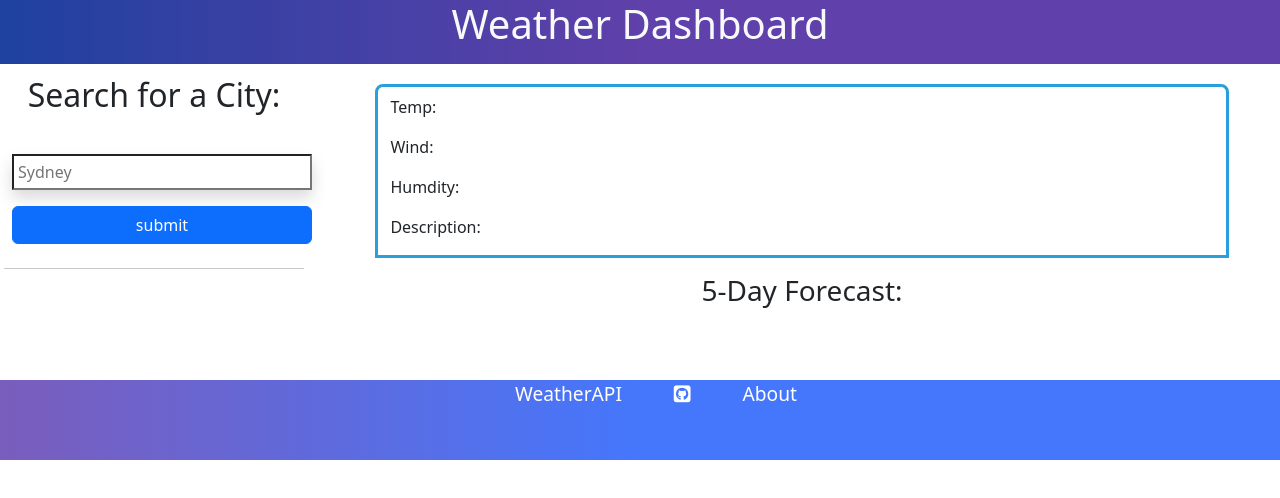
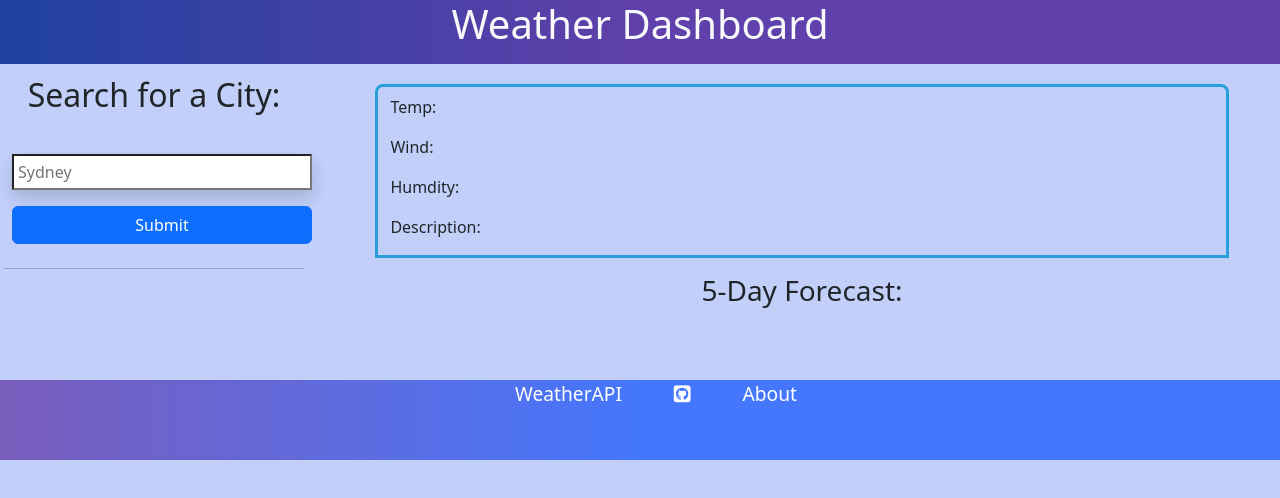
Before and after one commit to KangaZero/kangazero.weatherdashboard.io, a plain HTML site: page index.html in a window 1280 px wide. Drawn offline with nearby package versions, Linux system fonts and the light colour scheme.

Commit message:
Minor css changes (centering of text) and background color change

```diff
--- a/assets/style.css
+++ b/assets/style.css
@@ -1,3 +1,7 @@
+body{
+    background-color: rgb(193, 207, 249);
+}
+
 /* Heading */
 #header{
     background: linear-gradient(270deg, rgba(122,93,188,1) 50%, rgba(69,119,252,1) 100%);
--- a/index.html
+++ b/index.html
@@ -28,7 +28,7 @@
                     <br>
                         <input class="container-fluid shadow p-1 m-2 bg-white" type="text" id="city" name="city" placeholder="Sydney">
                     <br>
-                        <input id="submit" type="submit" class="container-fluid m-2 btn btn-primary" value="submit"></input>
+                        <input id="submit" type="submit" class="container-fluid m-2 btn btn-primary" value="Submit"></input>
                     <hr>
              </form>
 
@@ -60,7 +60,7 @@
         </div>
     <footer>
         <div id="links" class="container-fluid h-100">
-            <ul class="d-flex flex-column flex-wrap justify-content-between mx-auto w-25 mt-5 flex-md-row">
+            <ul class="d-flex flex-column flex-wrap text-center justify-content-between mx-auto w-25 mt-5 flex-md-row">
                 <li><a href="https://openweathermap.org/current" target="_blank">WeatherAPI</a></li>
                 <li><a href="https://github.com/KangaZero" target="_blank"><i class="fa-brands fa-square-github"></i></a></li>
                 <li><a href="#" target="_blank">About</a></li>
@@ -70,7 +70,5 @@
     <script src="https://cdnjs.cloudflare.com/ajax/libs/jquery/3.6.1/jquery.min.js" integrity="sha512-aVKKRRi/Q/YV+4mjoKBsE4x3H+BkegoM/em46NNlCqNTmUYADjBbeNefNxYV7giUp0VxICtqdrbqU7iVaeZNXA==" crossorigin="anonymous" referrerpolicy="no-referrer"></script>
     <script src="https://cdn.jsdelivr.net/npm/bootstrap@5.2.0/dist/js/bootstrap.bundle.min.js" integrity="sha384-A3rJD856KowSb7dwlZdYEkO39Gagi7vIsF0jrRAoQmDKKtQBHUuLZ9AsSv4jD4Xa" crossorigin="anonymous"></script>
     <script src="./assets/script.js"></script>
-    <!-- <script src="./assets/test.js"></script> -->
-
 </body>
 </html>
```
